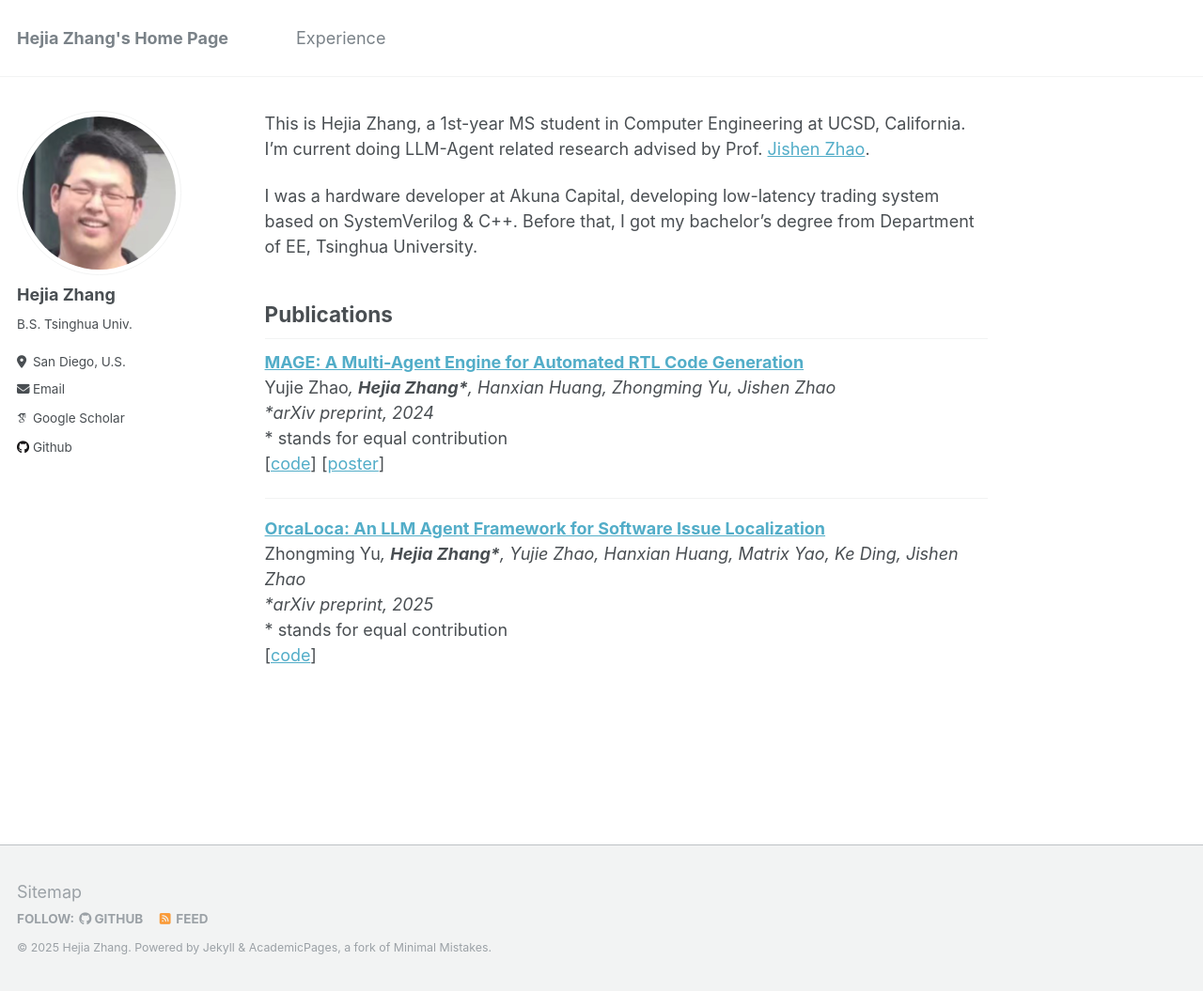
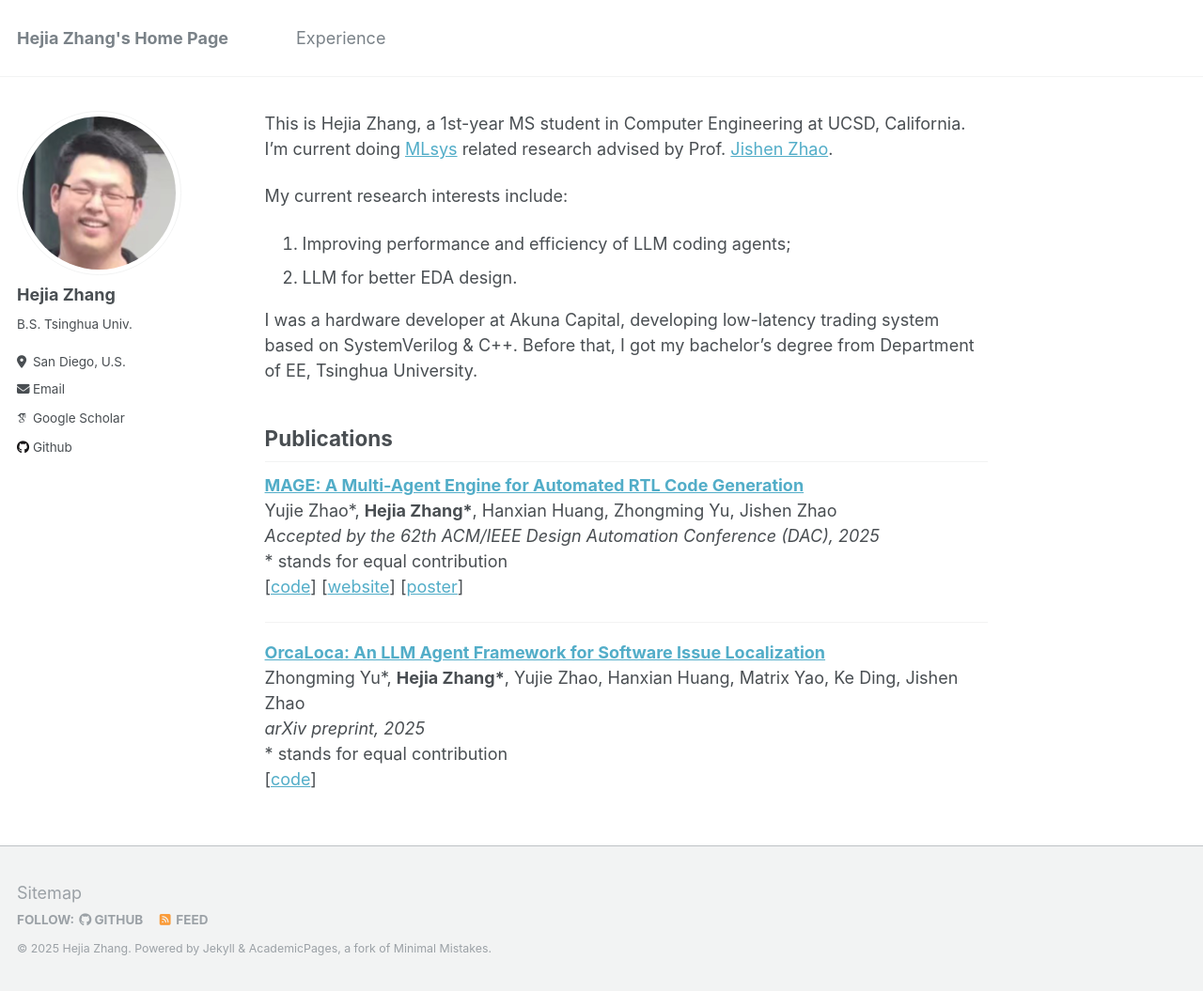
Before and after one commit to HejiaZ2023/hejiaz2023.github.io, a Jekyll site: the page built from _pages/about.md, in a window 1280 px wide and 1055 px high. Shown: the whole window at 94% size. Built offline with Jekyll 4.4.1, drawn with Linux system fonts in a browser that asks for light colours; some web fonts are replaced.

Commit message:
Update MAGE acceptance!

```diff
--- a/_pages/about.md
+++ b/_pages/about.md
@@ -5,22 +5,26 @@
 redirect_from:
 ---
 
-This is Hejia Zhang, a 1st-year MS student in Computer Engineering at UCSD, California. I'm current doing LLM-Agent related research advised by Prof. [Jishen Zhao](https://cseweb.ucsd.edu/~jzhao/).
+This is Hejia Zhang, a 1st-year MS student in Computer Engineering at UCSD, California. I'm current doing [MLsys](https://mlsys-ucsd.org/) related research advised by Prof. [Jishen Zhao](https://cseweb.ucsd.edu/~jzhao/).
+
+My current research interests include:
+1. Improving performance and efficiency of LLM coding agents;
+2. LLM for better EDA design.
 
 I was a hardware developer at Akuna Capital, developing low-latency trading system based on SystemVerilog & C++. Before that, I got my bachelor's degree from Department of EE, Tsinghua University.
 
 
 Publications
 ------
-[**MAGE: A Multi-Agent Engine for Automated RTL Code Generation**](https://arxiv.org/pdf/2412.07822)
-Yujie Zhao*, **Hejia Zhang\***, Hanxian Huang, Zhongming Yu, Jishen Zhao
-*arXiv preprint, 2024*
+[**MAGE: A Multi-Agent Engine for Automated RTL Code Generation**](https://arxiv.org/abs/2412.07822)
+Yujie Zhao\*, **Hejia Zhang\***, Hanxian Huang, Zhongming Yu, Jishen Zhao
+*Accepted by the 62th ACM/IEEE Design Automation Conference (DAC), 2025*
 \* stands for equal contribution
-\[[code](https://github.com/stable-lab/MAGE)\] \[[poster](https://drive.google.com/file/d/1vmkh9RVMuNOPsyVoJUBmegcTb5BHYbQ0/view)\]
+\[[code](https://github.com/stable-lab/MAGE)\] \[[website](https://stable-lab.github.io/MAGE/)] \[[poster](https://drive.google.com/file/d/1vmkh9RVMuNOPsyVoJUBmegcTb5BHYbQ0/view)\]
 
 ------
 [**OrcaLoca: An LLM Agent Framework for Software Issue Localization**](https://arxiv.org/abs/2502.00350)
-Zhongming Yu*, **Hejia Zhang\***, Yujie Zhao, Hanxian Huang, Matrix Yao, Ke Ding, Jishen Zhao
+Zhongming Yu\*, **Hejia Zhang\***, Yujie Zhao, Hanxian Huang, Matrix Yao, Ke Ding, Jishen Zhao
 *arXiv preprint, 2025*
 \* stands for equal contribution
 \[[code](https://github.com/fishmingyu/OrcaLoca)\]
```
